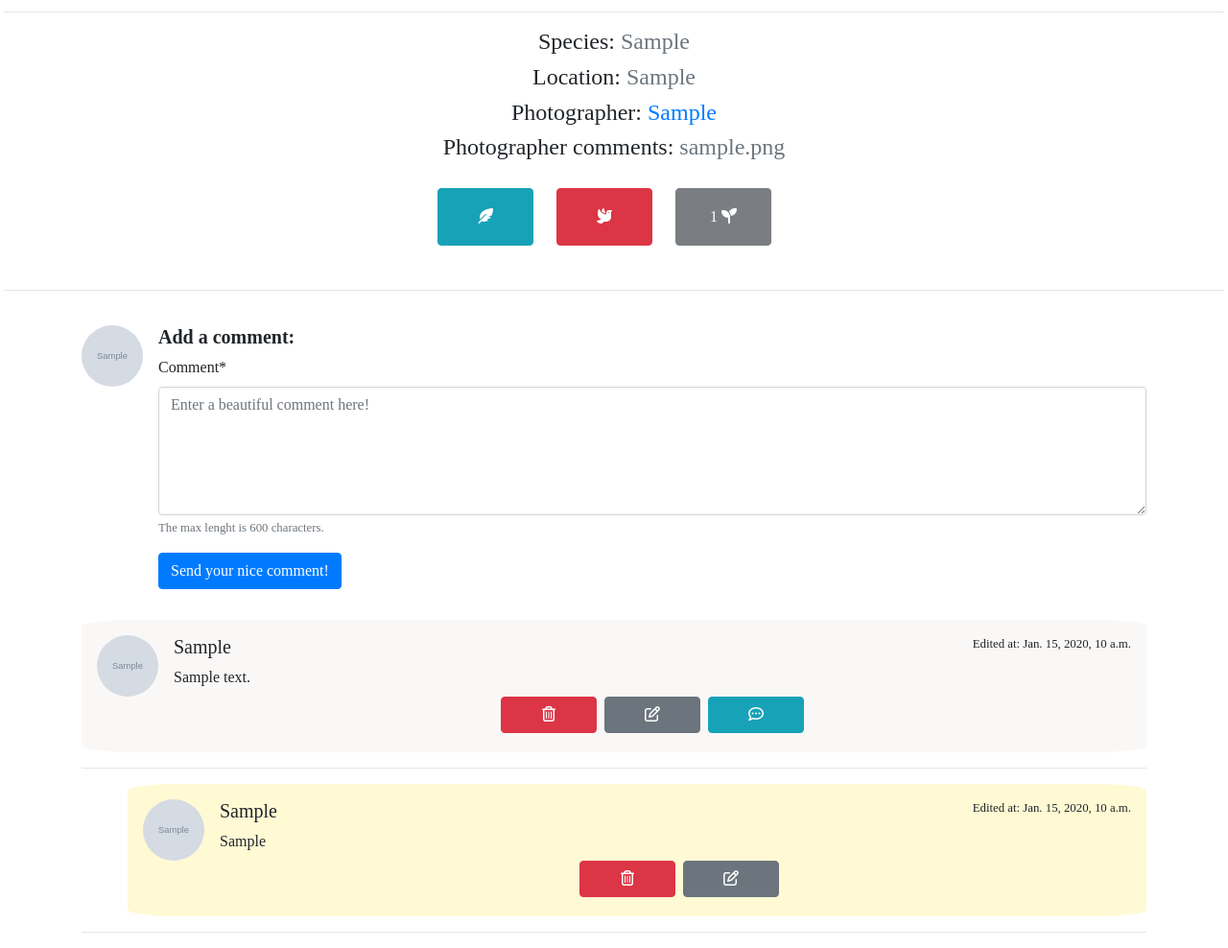
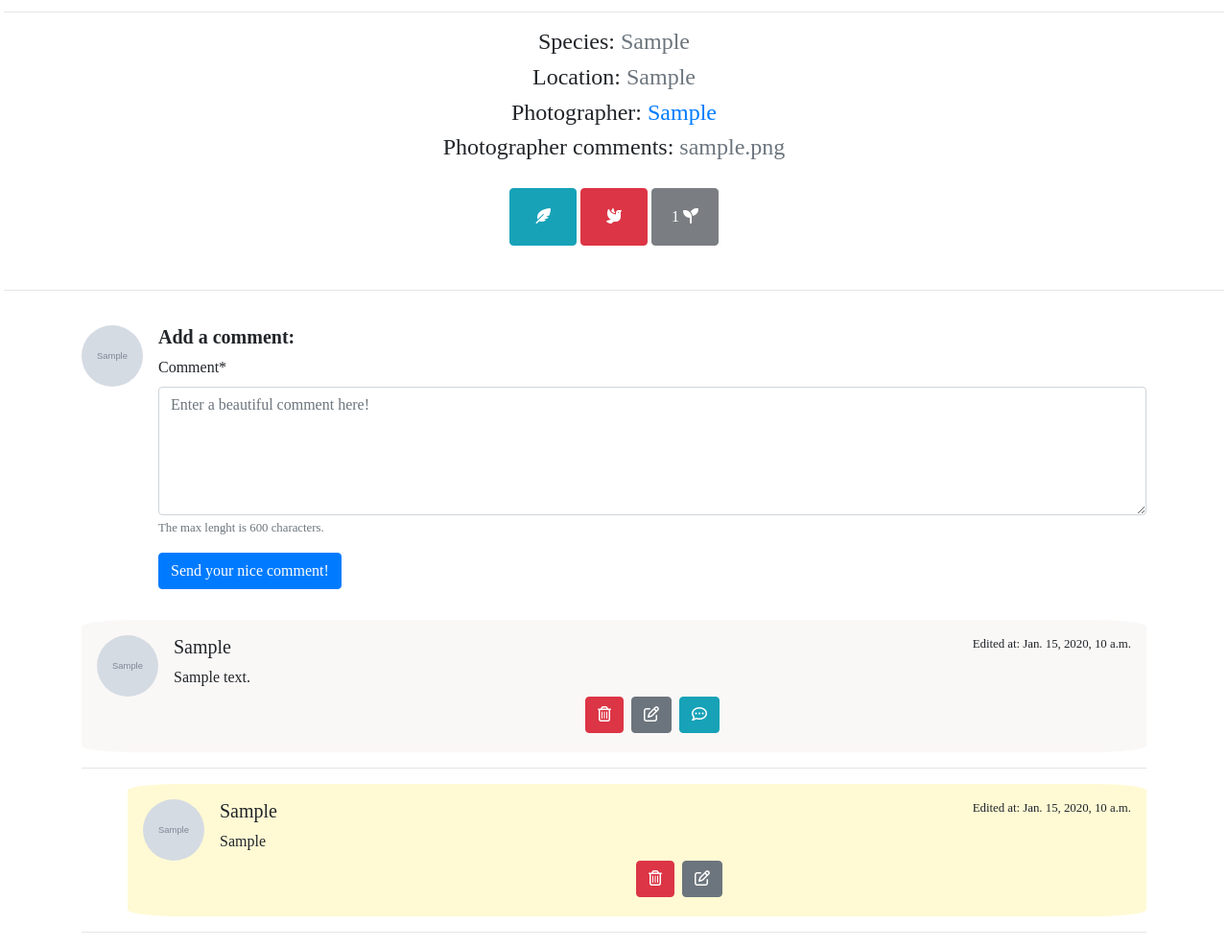
Before and after one commit to sergiojaj/new_whistly, a Django app: page /birds_nest/00000000-0000-0000-0000-000000000001/ in a window 1280 px wide. Shown: the part 577-1565 px from the top of the page at 96% size. Run offline with Django 3.2, Linux system fonts and the light colour scheme; a user stored in the database is signed in; tables that the repository leaves empty hold one stand-in row (values such as "Sample post"); grey boxes marked "Sample" are stand-in pictures; some libraries are stand-ins or nearby versions.

Commit message:
correcting looks

```diff
--- a/static/css/base.css
+++ b/static/css/base.css
@@ -151,9 +151,9 @@ button{
 /*               bird_details                  */
 
 .bird_detail_btn{
-  width: 100px;
+  width: 70px;
   margin-top: 20px;
-  margin-right: 20px;
+
   margin-bottom: 30px;
 }
 
@@ -195,7 +195,7 @@ button{
   }
 
 .comment_box_btn{
-  width: 100px;
+  width: auto;
   height: auto;
 
 }
--- a/templates/comment_reply/comment_reply_update.html
+++ b/templates/comment_reply/comment_reply_update.html
@@ -7,8 +7,8 @@
 
 {% block content %}
 
-    <div class="container" align=center style="width: 400px;">
-        <form action="" method="POST"> {% csrf_token %}
+    <div class="container">
+        <form action="" class="forms" style="text-align: center;" method="POST"> {% csrf_token %}
             {{ form|crispy }}
             <button class="btn btn-light">Save</button>
         </form>
```
Also changed, not shown: 1 other file.
